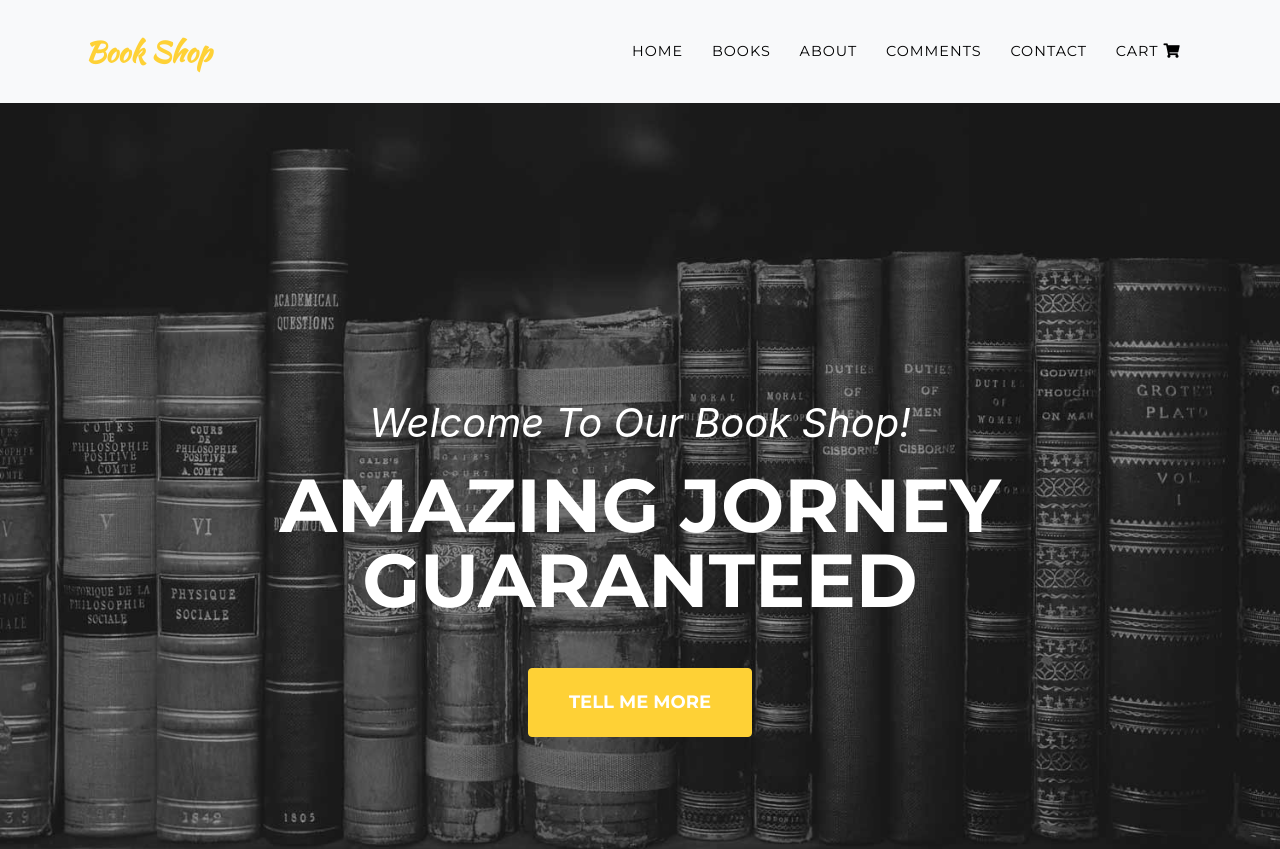
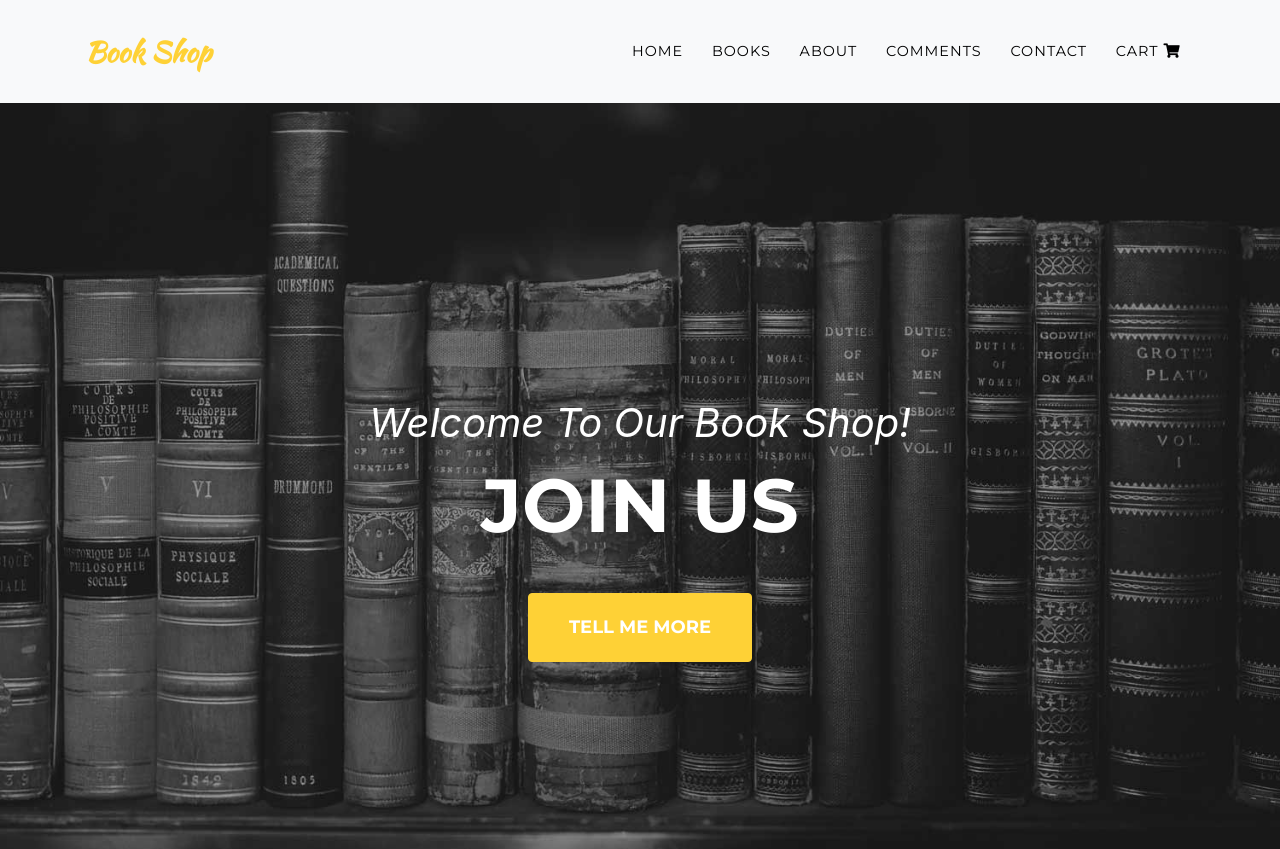
Before and after one commit to StefanVaskovic/BookShop, a website: page index.html in a window 1280 px wide. Shown: the top 849 px of the page. Drawn offline with nearby package versions, Linux system fonts and the light colour scheme; some packages are replaced by stand-ins of ours; a script that the page names is missing; a web font is replaced by a local one.

Commit message:
Update index.html

```diff
--- a/index.html
+++ b/index.html
@@ -77,7 +77,7 @@
     <div class="container">
       <div class="intro-text">
         <div class="intro-lead-in">Welcome To Our Book Shop!</div>
-        <div class="intro-heading text-uppercase">Amazing jorney guaranteed</div>
+        <div class="intro-heading text-uppercase">JOIN US</div>
         <a class="btn btn-primary btn-xl text-uppercase js-scroll-trigger" href="#portfolio">Tell Me More</a>
       </div>
     </div>
```
